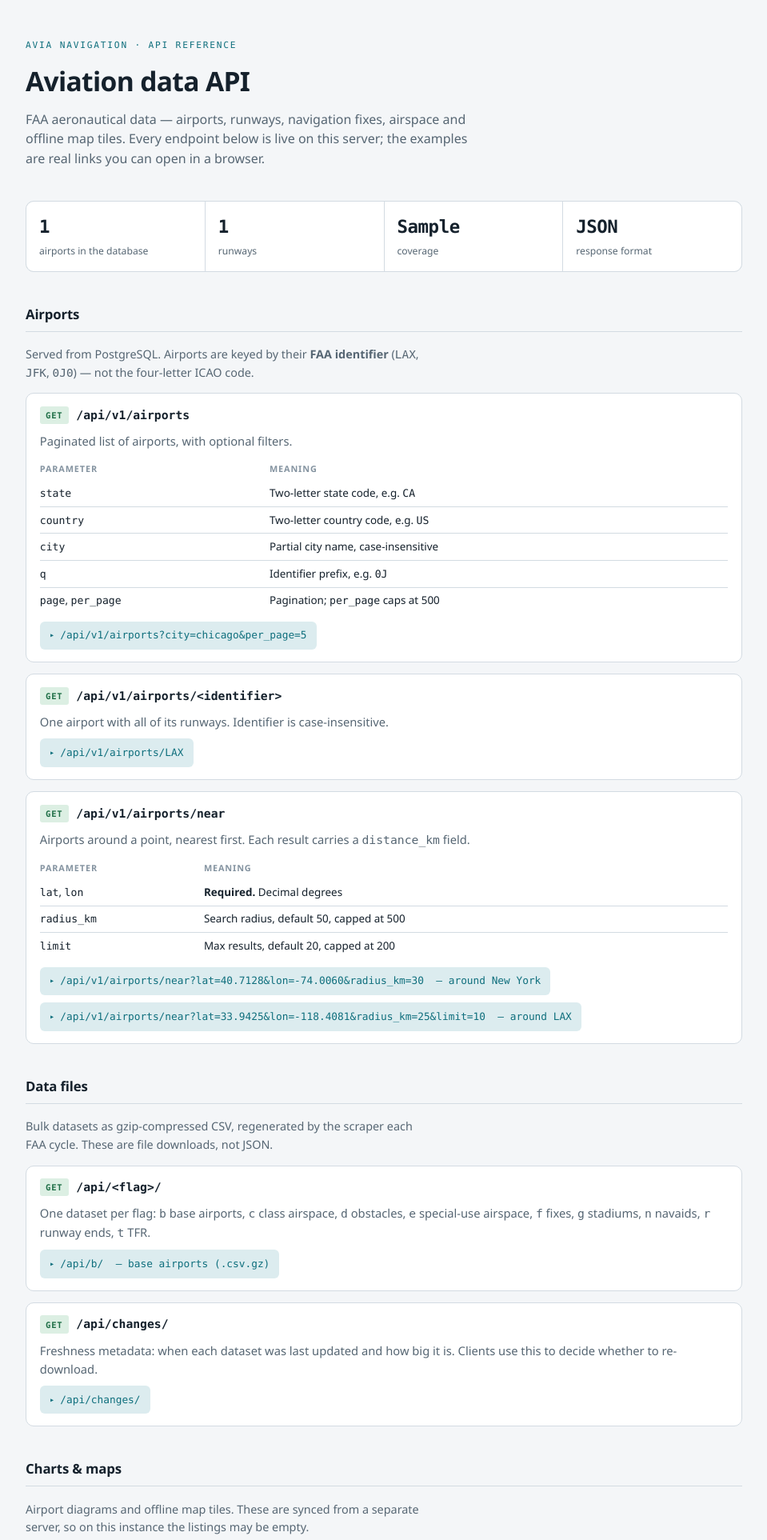
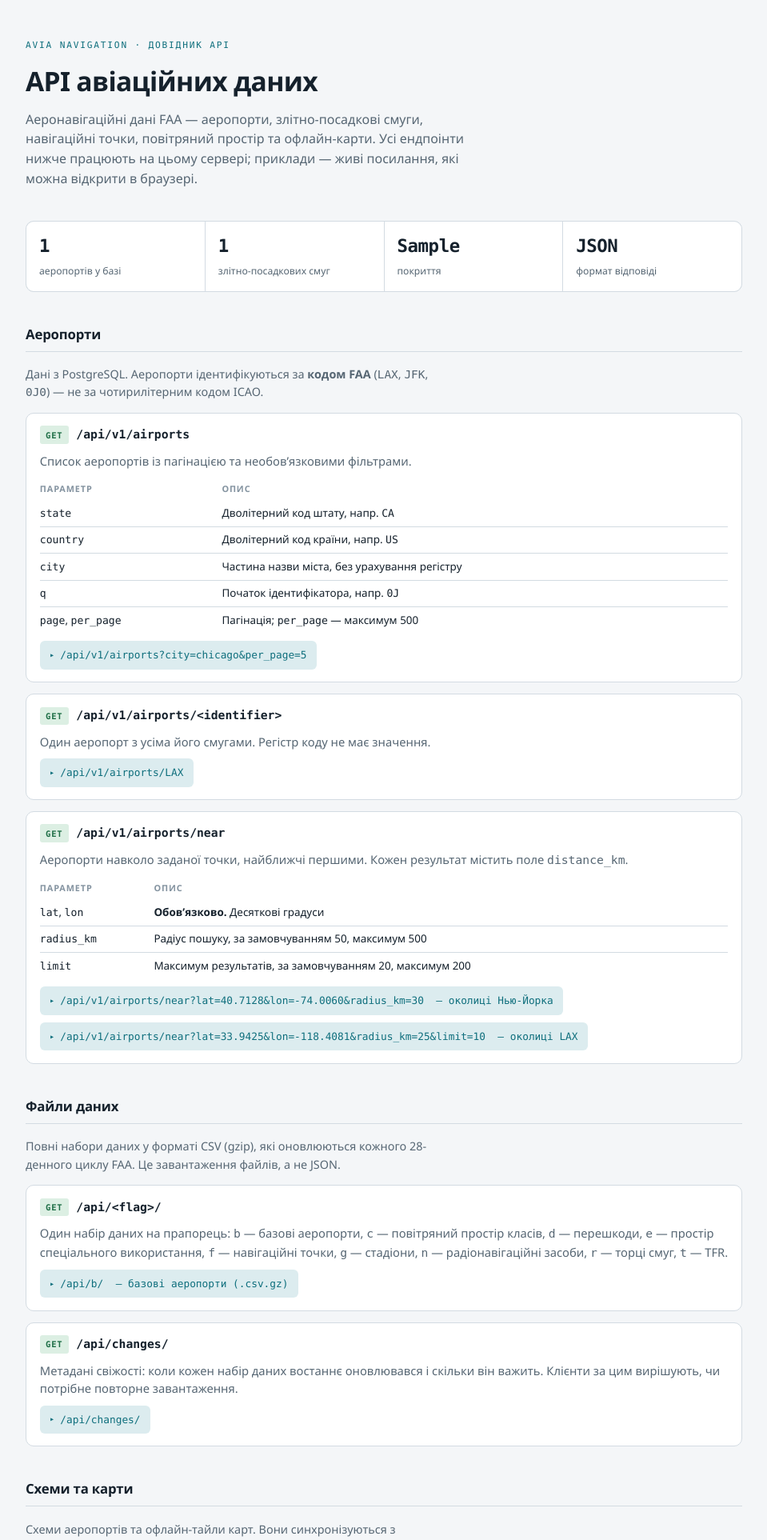
Before and after one commit to kamedashe/Avia-Navigation-Data-Pipeline-Admin-API, a Python web app: template django_app/api/templates/api/docs.html in a window 1280 px wide. Shown: the top 1925 px of the page at 80% size, without its empty margins (160-1119 px from the left). Run offline with Jinja, Linux system fonts and the light colour scheme; the template is opened without the code that fills it: most values are stand-ins (such as "Sample title", 1, 10 or a date in 2020).

Commit message:
Translate the API reference page to Ukrainian
The page's audience is a Ukrainian-speaking client evaluating the API, so
the reference reads better in their language. Endpoint paths, parameter
names and code values stay in Latin — they are literal API strings. The
coverage note rendered from docs.py is translated too, and the test that
asserted an English label now asserts the Ukrainian one; the FAA-vs-ICAO
assertions are untouched since those strings stay Latin.

Co-Authored-By: Claude Opus 5 <noreply@anthropic.com>

```diff
--- a/django_app/api/templates/api/docs.html
+++ b/django_app/api/templates/api/docs.html
@@ -1,9 +1,9 @@
 <!DOCTYPE html>
-<html lang="en">
+<html lang="uk">
 <head>
 <meta charset="utf-8"/>
 <meta name="viewport" content="width=device-width, initial-scale=1"/>
-<title>Avia Navigation API — Reference</title>
+<title>Avia Navigation API — Довідник</title>
 <style>
   :root {
     --ground:      #f4f6f8;
@@ -142,27 +142,28 @@
 <div class="wrap">
 
   <header>
-    <div class="eyebrow">avia navigation · api reference</div>
-    <h1>Aviation data API</h1>
+    <div class="eyebrow">avia navigation · довідник api</div>
+    <h1>API авіаційних даних</h1>
     <p class="lede">
-      FAA aeronautical data — airports, runways, navigation fixes, airspace and
-      offline map tiles. Every endpoint below is live on this server; the
-      examples are real links you can open in a browser.
+      Аеронавігаційні дані FAA — аеропорти, злітно-посадкові смуги, навігаційні
+      точки, повітряний простір та офлайн-карти. Усі ендпоінти нижче працюють на
+      цьому сервері; приклади — живі посилання, які можна відкрити в браузері.
     </p>
   </header>
 
   <div class="stats">
-    <div class="stat"><b>{{ airport_count }}</b><span>airports in the database</span></div>
-    <div class="stat"><b>{{ runway_count }}</b><span>runways</span></div>
-    <div class="stat"><b>{{ dataset_scope }}</b><span>coverage</span></div>
-    <div class="stat"><b>JSON</b><span>response format</span></div>
+    <div class="stat"><b>{{ airport_count }}</b><span>аеропортів у базі</span></div>
+    <div class="stat"><b>{{ runway_count }}</b><span>злітно-посадкових смуг</span></div>
+    <div class="stat"><b>{{ dataset_scope }}</b><span>покриття</span></div>
+    <div class="stat"><b>JSON</b><span>формат відповіді</span></div>
   </div>
 
   <section>
-    <h2>Airports</h2>
+    <h2>Аеропорти</h2>
     <p class="group-note">
-      Served from PostgreSQL. Airports are keyed by their <strong>FAA identifier</strong>
-      (<code>LAX</code>, <code>JFK</code>, <code>0J0</code>) — not the four-letter ICAO code.
+      Дані з PostgreSQL. Аеропорти ідентифікуються за <strong>кодом FAA</strong>
+      (<code>LAX</code>, <code>JFK</code>, <code>0J0</code>) — не за
+      чотирилітерним кодом ICAO.
     </p>
 
     <div class="ep">
@@ -170,16 +171,16 @@
         <span class="verb">GET</span>
         <span class="path">/api/v1/airports</span>
       </div>
-      <p class="desc">Paginated list of airports, with optional filters.</p>
+      <p class="desc">Список аеропортів із пагінацією та необовʼязковими фільтрами.</p>
       <div class="params-wrap">
         <table>
-          <thead><tr><th>Parameter</th><th>Meaning</th></tr></thead>
+          <thead><tr><th>Параметр</th><th>Опис</th></tr></thead>
           <tbody>
-            <tr><td><code>state</code></td><td>Two-letter state code, e.g. <code>CA</code></td></tr>
-            <tr><td><code>country</code></td><td>Two-letter country code, e.g. <code>US</code></td></tr>
-            <tr><td><code>city</code></td><td>Partial city name, case-insensitive</td></tr>
-            <tr><td><code>q</code></td><td>Identifier prefix, e.g. <code>0J</code></td></tr>
-            <tr><td><code>page</code>, <code>per_page</code></td><td>Pagination; <code>per_page</code> caps at 500</td></tr>
+            <tr><td><code>state</code></td><td>Дволітерний код штату, напр. <code>CA</code></td></tr>
+            <tr><td><code>country</code></td><td>Дволітерний код країни, напр. <code>US</code></td></tr>
+            <tr><td><code>city</code></td><td>Частина назви міста, без урахування регістру</td></tr>
+            <tr><td><code>q</code></td><td>Початок ідентифікатора, напр. <code>0J</code></td></tr>
+            <tr><td><code>page</code>, <code>per_page</code></td><td>Пагінація; <code>per_page</code> — максимум 500</td></tr>
           </tbody>
         </table>
       </div>
@@ -191,7 +192,7 @@
         <span class="verb">GET</span>
         <span class="path">/api/v1/airports/&lt;identifier&gt;</span>
       </div>
-      <p class="desc">One airport with all of its runways. Identifier is case-insensitive.</p>
+      <p class="desc">Один аеропорт з усіма його смугами. Регістр коду не має значення.</p>
       <a class="try" href="/api/v1/airports/LAX" target="_blank" rel="noopener">/api/v1/airports/LAX</a>
     </div>
 
@@ -201,29 +202,29 @@
         <span class="path">/api/v1/airports/near</span>
       </div>
       <p class="desc">
-        Airports around a point, nearest first. Each result carries a
-        <code>distance_km</code> field.
+        Аеропорти навколо заданої точки, найближчі першими. Кожен результат
+        містить поле <code>distance_km</code>.
       </p>
       <div class="params-wrap">
         <table>
-          <thead><tr><th>Parameter</th><th>Meaning</th></tr></thead>
+          <thead><tr><th>Параметр</th><th>Опис</th></tr></thead>
           <tbody>
-            <tr><td><code>lat</code>, <code>lon</code></td><td><strong>Required.</strong> Decimal degrees</td></tr>
-            <tr><td><code>radius_km</code></td><td>Search radius, default 50, capped at 500</td></tr>
-            <tr><td><code>limit</code></td><td>Max results, default 20, capped at 200</td></tr>
+            <tr><td><code>lat</code>, <code>lon</code></td><td><strong>Обовʼязково.</strong> Десяткові градуси</td></tr>
+            <tr><td><code>radius_km</code></td><td>Радіус пошуку, за замовчуванням 50, максимум 500</td></tr>
+            <tr><td><code>limit</code></td><td>Максимум результатів, за замовчуванням 20, максимум 200</td></tr>
           </tbody>
         </table>
       </div>
-      <a class="try" href="/api/v1/airports/near?lat=40.7128&amp;lon=-74.0060&amp;radius_km=30" target="_blank" rel="noopener">/api/v1/airports/near?lat=40.7128&amp;lon=-74.0060&amp;radius_km=30 &nbsp;— around New York</a>
-      <a class="try" href="/api/v1/airports/near?lat=33.9425&amp;lon=-118.4081&amp;radius_km=25&amp;limit=10" target="_blank" rel="noopener">/api/v1/airports/near?lat=33.9425&amp;lon=-118.4081&amp;radius_km=25&amp;limit=10 &nbsp;— around LAX</a>
+      <a class="try" href="/api/v1/airports/near?lat=40.7128&amp;lon=-74.0060&amp;radius_km=30" target="_blank" rel="noopener">/api/v1/airports/near?lat=40.7128&amp;lon=-74.0060&amp;radius_km=30 &nbsp;— околиці Нью-Йорка</a>
+      <a class="try" href="/api/v1/airports/near?lat=33.9425&amp;lon=-118.4081&amp;radius_km=25&amp;limit=10" target="_blank" rel="noopener">/api/v1/airports/near?lat=33.9425&amp;lon=-118.4081&amp;radius_km=25&amp;limit=10 &nbsp;— околиці LAX</a>
     </div>
   </section>
 
   <section>
-    <h2>Data files</h2>
+    <h2>Файли даних</h2>
     <p class="group-note">
-      Bulk datasets as gzip-compressed CSV, regenerated by the scraper each FAA
-      cycle. These are file downloads, not JSON.
+      Повні набори даних у форматі CSV (gzip), які оновлюються кожного
+      28-денного циклу FAA. Це завантаження файлів, а не JSON.
     </p>
     <div class="ep">
       <div class="ep-head">
@@ -231,81 +232,82 @@
         <span class="path">/api/&lt;flag&gt;/</span>
       </div>
       <p class="desc">
-        One dataset per flag: <code>b</code> base airports, <code>c</code> class airspace,
-        <code>d</code> obstacles, <code>e</code> special-use airspace, <code>f</code> fixes,
-        <code>g</code> stadiums, <code>n</code> navaids, <code>r</code> runway ends,
-        <code>t</code> TFR.
+        Один набір даних на прапорець: <code>b</code> — базові аеропорти,
+        <code>c</code> — повітряний простір класів, <code>d</code> — перешкоди,
+        <code>e</code> — простір спеціального використання, <code>f</code> —
+        навігаційні точки, <code>g</code> — стадіони, <code>n</code> —
+        радіонавігаційні засоби, <code>r</code> — торці смуг, <code>t</code> — TFR.
       </p>
-      <a class="try" href="/api/b/" target="_blank" rel="noopener">/api/b/ &nbsp;— base airports (.csv.gz)</a>
+      <a class="try" href="/api/b/" target="_blank" rel="noopener">/api/b/ &nbsp;— базові аеропорти (.csv.gz)</a>
     </div>
     <div class="ep">
       <div class="ep-head">
         <span class="verb">GET</span>
         <span class="path">/api/changes/</span>
       </div>
-      <p class="desc">Freshness metadata: when each dataset was last updated and how big it is. Clients use this to decide whether to re-download.</p>
+      <p class="desc">Метадані свіжості: коли кожен набір даних востаннє оновлювався і скільки він важить. Клієнти за цим вирішують, чи потрібне повторне завантаження.</p>
       <a class="try" href="/api/changes/" target="_blank" rel="noopener">/api/changes/</a>
     </div>
   </section>
 
   <section>
-    <h2>Charts &amp; maps</h2>
+    <h2>Схеми та карти</h2>
     <p class="group-note">
-      Airport diagrams and offline map tiles. These are synced from a separate
-      server, so on this instance the listings may be empty.
+      Схеми аеропортів та офлайн-тайли карт. Вони синхронізуються з окремого
+      сервера, тому на цьому інстансі списки можуть бути порожніми.
     </p>
     <div class="ep">
       <div class="ep-head"><span class="verb">GET</span><span class="path">/api/v1/a-big</span></div>
-      <p class="desc">States that have full FAA airport diagrams; then <code>/api/v1/a-big/&lt;state&gt;</code> for the codes, and <code>/api/v1/a-big/&lt;state&gt;/&lt;code&gt;</code> for the image.</p>
+      <p class="desc">Штати, для яких є повні схеми аеропортів FAA; далі <code>/api/v1/a-big/&lt;state&gt;</code> — перелік кодів, <code>/api/v1/a-big/&lt;state&gt;/&lt;code&gt;</code> — саме зображення.</p>
       <a class="try" href="/api/v1/a-big" target="_blank" rel="noopener">/api/v1/a-big</a>
     </div>
     <div class="ep">
       <div class="ep-head"><span class="verb">GET</span><span class="path">/api/v1/maps</span></div>
-      <p class="desc">Available offline <code>.mbtiles</code> map packs.</p>
+      <p class="desc">Доступні офлайн-пакети карт <code>.mbtiles</code>.</p>
       <a class="try" href="/api/v1/maps" target="_blank" rel="noopener">/api/v1/maps</a>
     </div>
   </section>
 
   <section>
-    <h2>Administration</h2>
+    <h2>Адміністрування</h2>
     <div class="ep">
       <div class="ep-head">
         <span class="verb">GET</span>
         <span class="path">/admin</span>
-        <span class="chip-lock">token required</span>
+        <span class="chip-lock">потрібен токен</span>
       </div>
       <p class="desc">
-        Operator dashboard: dataset freshness, file sizes and manual refresh
-        triggers. Protected — browsers are challenged for credentials, and the
-        JSON endpoints behind it require a bearer token.
+        Панель оператора: свіжість наборів даних, розміри файлів та ручний
+        запуск оновлень. Захищено — браузер запитує облікові дані, а
+        JSON-ендпоінти за панеллю вимагають bearer-токен.
       </p>
     </div>
   </section>
 
   <section>
-    <h2>Worth knowing</h2>
+    <h2>Варто знати</h2>
     <ul class="notes">
       <li>
-        <b>Identifiers are FAA codes, not ICAO</b>
-        <span><code>LAX</code> resolves; <code>KLAX</code> does not. Same for
-        <code>JFK</code> vs <code>KJFK</code>.</span>
+        <b>Ідентифікатори — коди FAA, а не ICAO</b>
+        <span><code>LAX</code> працює; <code>KLAX</code> — ні. Те саме з
+        <code>JFK</code> проти <code>KJFK</code>.</span>
       </li>
       <li>
-        <b>Coverage follows the FAA source</b>
-        <span>{{ coverage_note }} The dataset is the FAA 28-day subscription, so
-        it is US-centric by construction.</span>
+        <b>Покриття відповідає джерелу FAA</b>
+        <span>{{ coverage_note }} Джерело — 28-денна підписка FAA, тому дані
+        за побудовою зосереджені на США.</span>
       </li>
       <li>
-        <b>Read-only over plain HTTP</b>
-        <span>Every public endpoint is a GET and needs no key. This instance has
-        no TLS certificate yet, so treat it as a staging environment rather than
-        a production integration target.</span>
+        <b>Лише читання, звичайний HTTP</b>
+        <span>Усі публічні ендпоінти — GET і не потребують ключа. На цьому
+        інстансі поки немає TLS-сертифіката, тож розглядайте його як тестове
+        середовище, а не як продакшн-ціль для інтеграції.</span>
       </li>
     </ul>
   </section>
 
   <footer>
-    Data source: FAA National Airspace System Resource (NASR) 28-day subscription.
+    Джерело даних: FAA National Airspace System Resource (NASR), 28-денна підписка.
   </footer>
 
 </div>
```
Also changed, not shown: django_app/api/tests/test_docs.py (+1 -1 lines), django_app/api/views/docs.py (+4 -4 lines).
